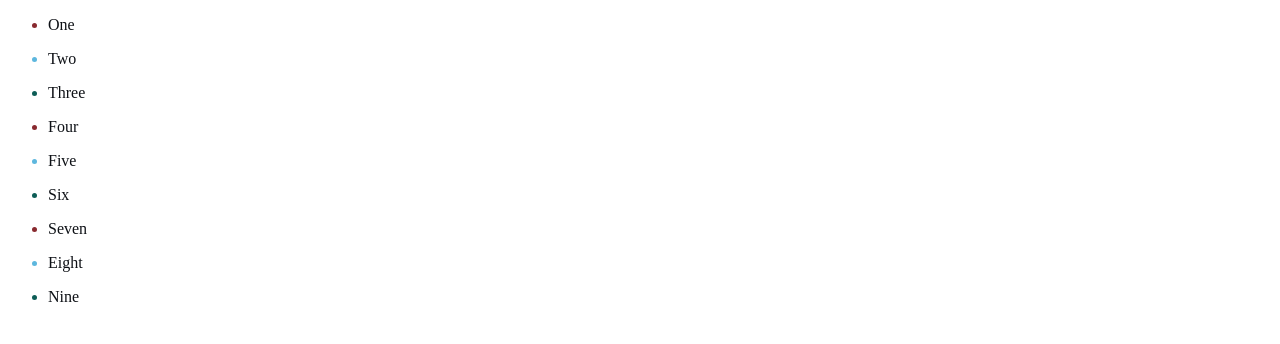
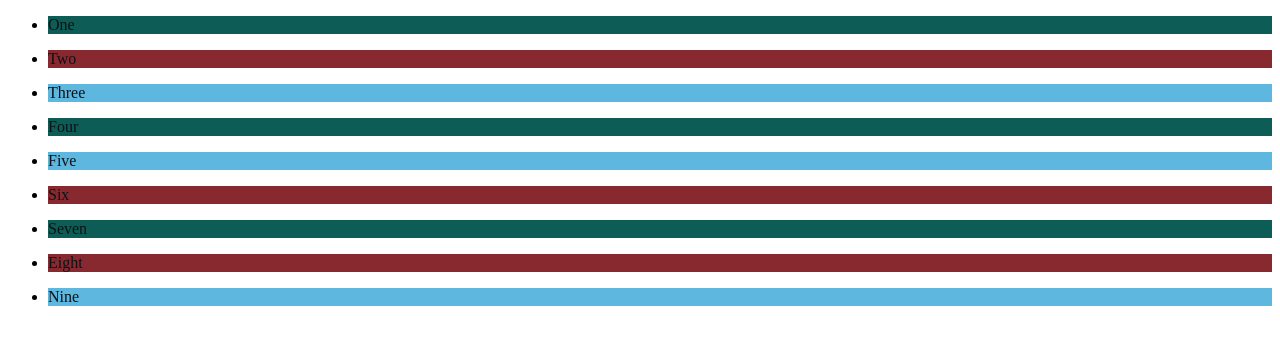
Before and after one commit to Stebeniev/Html-css, a plain HTML site: page hw html_2/task_2/task_2.html in a window 1280 px wide. Drawn offline with Linux system fonts and the light colour scheme.

Commit message:
changes in 1 and 2 task

```diff
--- a/hw html_2/task_1/main.css
+++ b/hw html_2/task_1/main.css
@@ -1,4 +1,4 @@
-body:hover {
+div ul li:hover {
     float: left;
     color: red;
     border-left: 10px solid #f40;
@@ -6,3 +6,7 @@ body:hover {
     text-align: center;
     background-color: aqua;
 }
+li {
+    display: inline-block;
+    padding: 3px 15px 3px 0;
+}
--- a/hw html_2/task_2/main.css
+++ b/hw html_2/task_2/main.css
@@ -1,30 +1,12 @@
-li:nth-child(1) {
-    color: #88292F;
-}
-li:nth-child(4) {
-    color: #88292F;
-}
-li:nth-child(7) {
-    color: #88292F;
-}
-li:nth-child(2) {
-    color: #5DB7DE;
-}
-li:nth-child(5) {
-    color: #5DB7DE;
-}
-li:nth-child(8) {
-    color: #5DB7DE;
-}
-li:nth-child(3) {
-    color: #0D5D56;
-}
-li:nth-child(6) {
-    color: #0D5D56;
-}
-li:nth-child(9) {
-    color: #0D5D56;
-}
 div p {
     color: #0E1116;
 }
+li:nth-child(n+1) {
+    background-color: #88292F;
+}
+li:nth-child(2n+1) {
+    background-color: #5DB7DE;
+}
+li:nth-child(3n+1) {
+    background-color: #0D5D56;
+}
```
